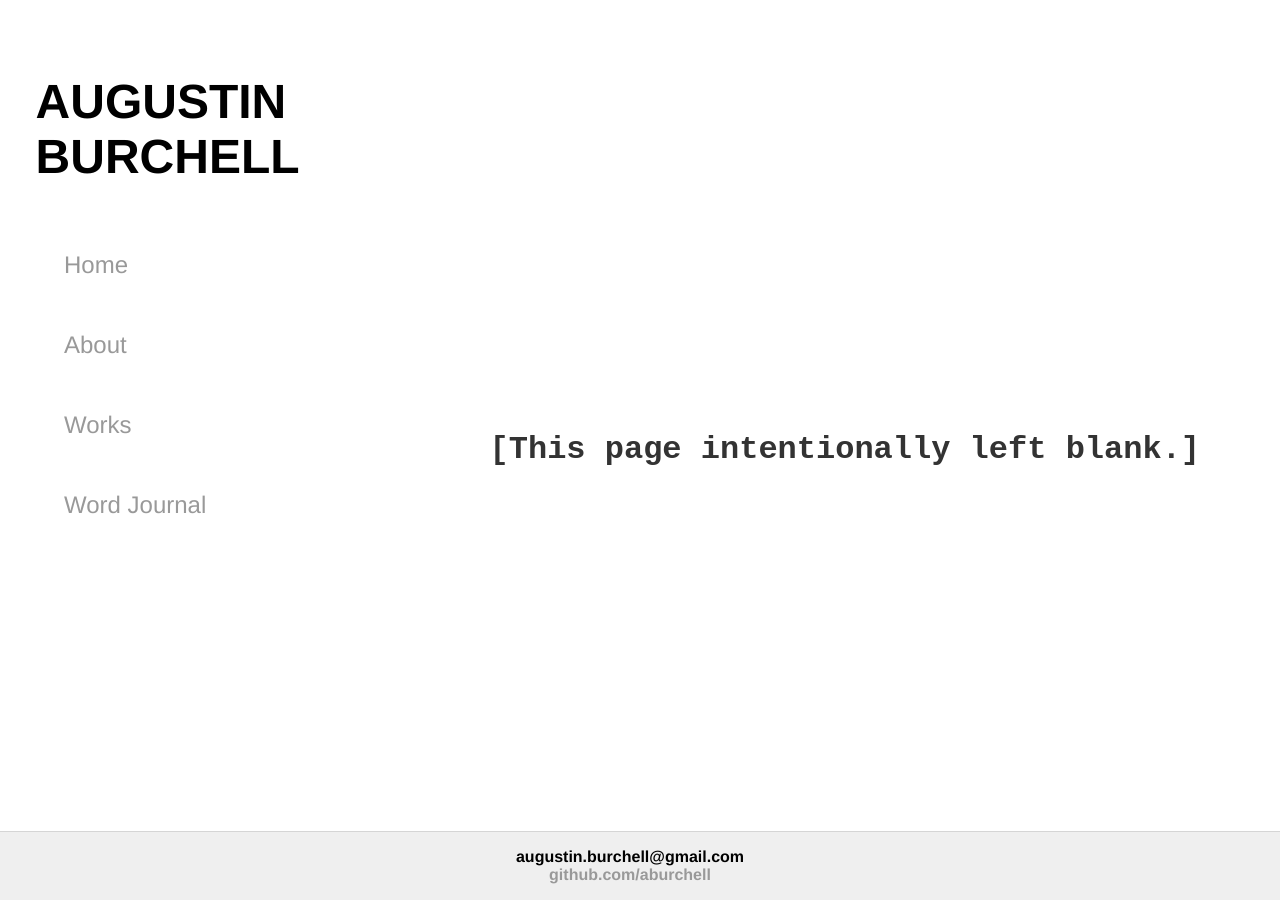
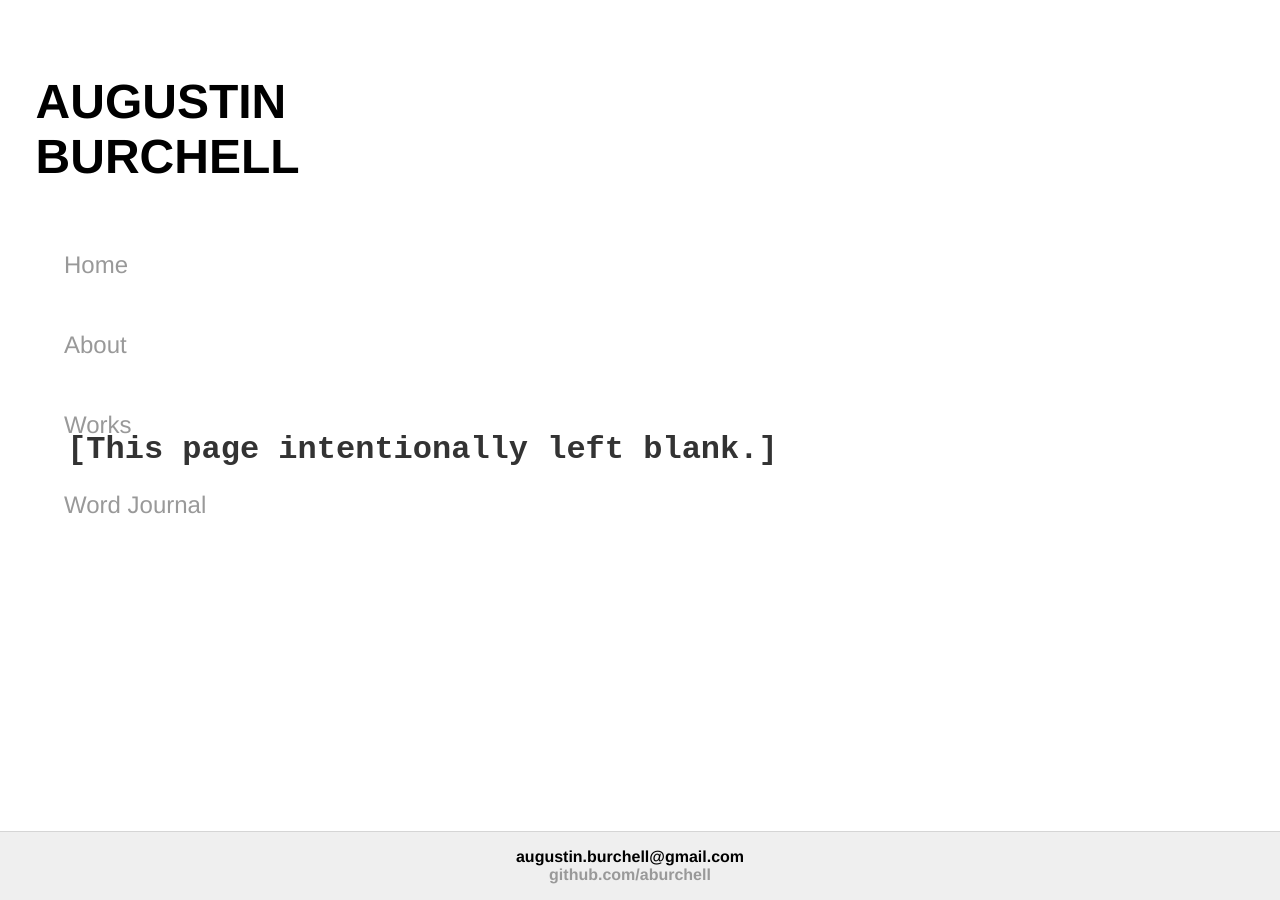
Before and after one commit to aburchell/aburchell.github.io, a Jekyll site: the page built from index.html, in a window 1280 px wide. Built offline with Jekyll 4.4.1, drawn with Linux system fonts in a browser that asks for light colours.

Commit message:
Moved LeftBlank

```diff
--- a/css/main.css
+++ b/css/main.css
@@ -87,7 +87,7 @@ ul.posts li {
 #leftBlank {
   position: fixed;
   top: 50%;
-  left: 66%;
+  left: 33%;
   transform: translate(-50%, -50%);
   font-family: monospace, 'Courier New';
   font-size: 2.0rem;
```
